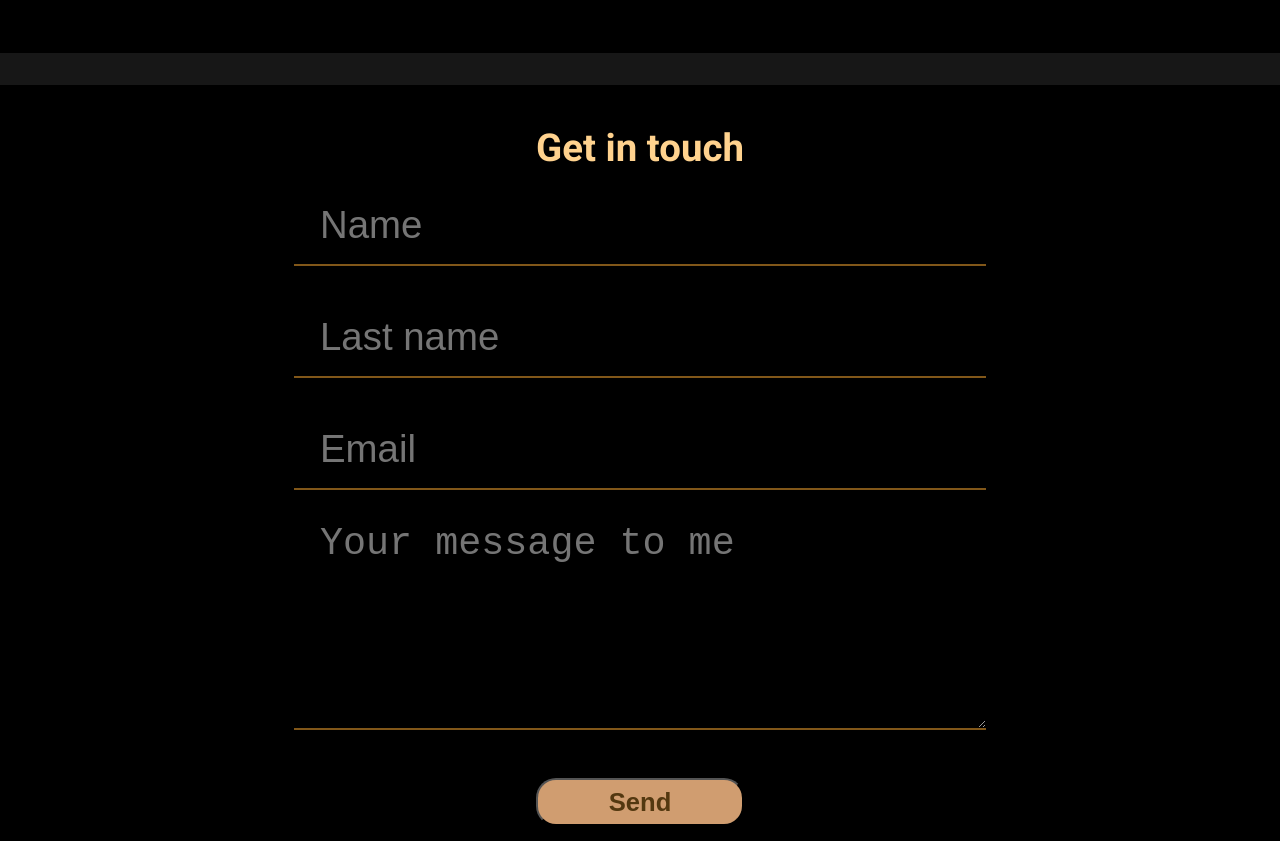
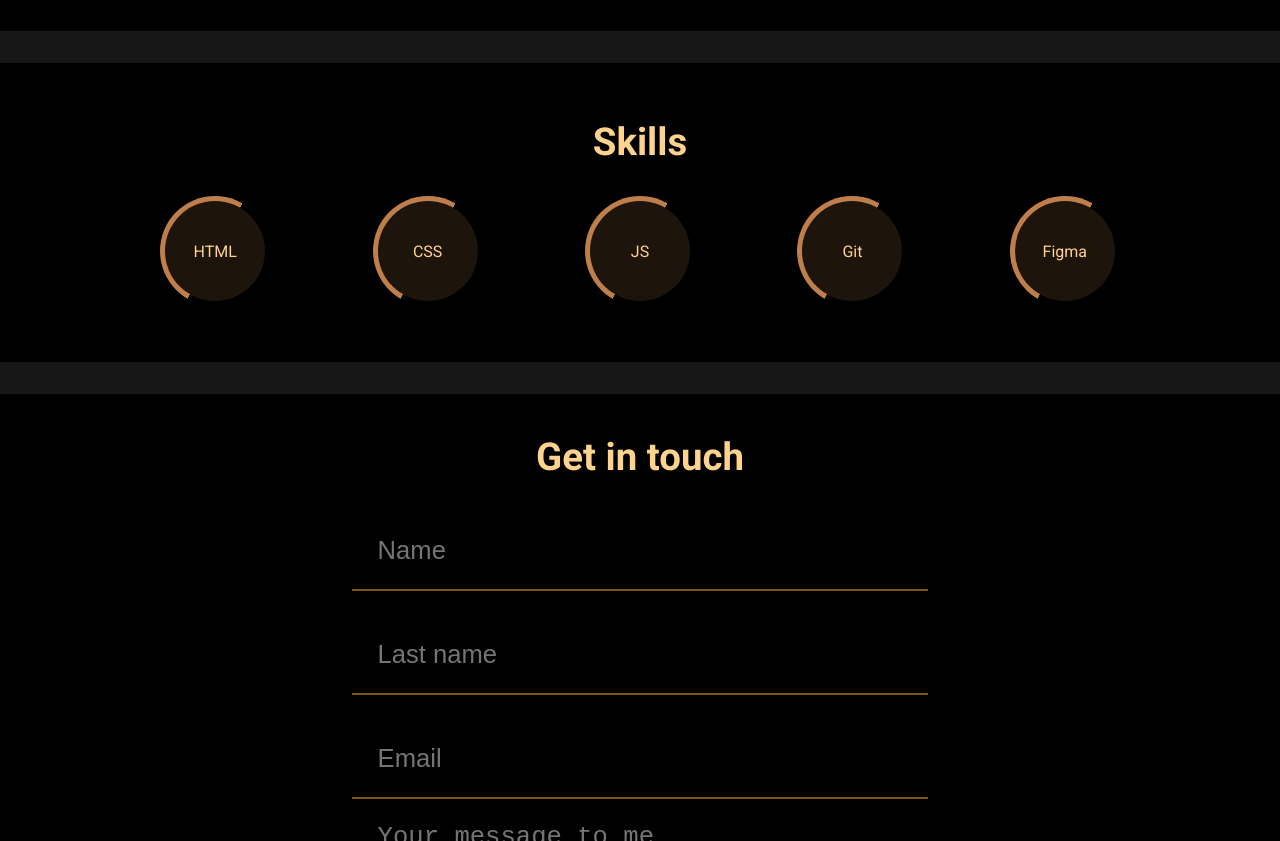
Before and after one commit to rusjah/myPortfolio, a plain HTML site: page index.html in a window 1280 px wide. Shown: the part 1959-2800 px from the top of the page. Drawn offline with Linux system fonts and the light colour scheme; a web font is replaced by a local one.

Commit message:
made html and css for skills  section

```diff
--- a/index.html
+++ b/index.html
@@ -34,7 +34,7 @@
     <section id="about" class="about">
         <h3>About Me</h3>
         <p class="about-me">
-            "Hello, my name is Ann Merch, and I am a budding web developer. Despite being relatively new to the field, I have gained practical experience in <strong>HTML, CSS, and JavaScript</strong>. My hands-on work with <strong>Git and Figma</strong> has allowed me to contribute to the creation of functional and visually appealing websites. <br>
+            Hello, my name is Ann Merch, and I am a budding web developer. Despite being relatively new to the field, I have gained practical experience in <strong>HTML, CSS, and JavaScript</strong>. My hands-on work with <strong>Git and Figma</strong> has allowed me to contribute to the creation of functional and visually appealing websites. <br>
             What sets me apart is not just my interest but my genuine excitement for learning and growth in the dynamic world of web development. I am committed to continually expanding my skill set and staying updated with the latest industry trends. <br>
             Outside the realm of coding, I find joy in exploring literature, immersing myself in various genres of music, and occasionally embarking on invigorating mountain hikes. These experiences not only enrich my life but also contribute to a well-rounded perspective that I bring to my work.
         </p>
@@ -138,7 +138,27 @@
             <span class="dot"></span>
         </div>
 
+    </section>
 
+    <section class="skills">
+        <h3>Skills</h3>
+        <div class="skills-wrap">
+            <div class="skill-border">
+                <div class="skill">HTML</div>
+            </div>
+            <div class="skill-border">
+                <div class="skill">CSS</div>
+            </div>
+            <div class="skill-border">
+                <div class="skill">JS</div>
+            </div>
+            <div class="skill-border">
+                <div class="skill">Git</div>
+            </div>
+            <div class="skill-border">
+                <div class="skill">Figma</div>
+            </div>
+        </div>
     </section>
 
     <section id="contact" class="contact">
--- a/style.css
+++ b/style.css
@@ -158,7 +158,7 @@ h2 {
     opacity: 0.7;
 }
 
-.about, .contact, .projects {
+.about, .contact, .projects, .skills {
     width: 100%;
     display: flex;
     flex-direction: column;
@@ -237,6 +237,7 @@ h2 {
     background-color: transparent;
     border: none;
     border-bottom:2px solid #815719;
+    color: var(--main-color)
 }
 
 .form textarea {
@@ -246,14 +247,15 @@ h2 {
     background-color: transparent;
     border: none;
     border-bottom:2px solid #815719;
+    color: var(--main-color)
 }
 
 .form button {
-    width: 50%;
-    height: 4vh;
+    width: 40%;
+    height: 5vh;
     border-radius: 20px;
     font-weight: bolder;
-    font-size: 4vw;
+    font-size: 5vw;
     color: #533810;
     background-color: #d09d70;
 }
@@ -387,7 +389,33 @@ h2 {
     }
 } */
 
+.skills-wrap {
+    width: 100%;
+    display: flex;
+    justify-content: center;
+    gap: 8vw;
+    flex-wrap: wrap;
+}
 
+.skill {
+    width: 80px;
+    height: 80px;
+    border-radius: 50%;
+    display: flex;
+    justify-content: center;
+    align-items: center;
+    background-color: rgb(29, 20, 12)
+  }
+
+  .skill-border {
+    display: flex;
+    justify-content: center;
+    align-items: center;
+    width: 90px;
+    height: 90px;
+    border-radius: 100%;
+    background: linear-gradient(120deg, hsl(27, 48%, 52%) 50%, transparent 50%);
+  }
 
 
 @media only screen and (min-width: 768px) {
@@ -424,12 +452,12 @@ h2 {
         height: 28vh;
     }
 
-    .about {
+    .about, .skills {
         gap: 4vh;
         padding: 7vh 7vw;
     }
 
-    .about h3, .contact h3, .projects h3 {
+    .about h3, .contact h3, .projects h3,  .skills h3 {
         font-size: 3vw;
     }
 
@@ -466,6 +494,17 @@ h2 {
     .projects {
         padding: 7vh 7vw;
     }
+
+    .skill {
+        width: 100px;
+        height: 100px;
+      }
+
+      .skill-border {
+        width: 110px;
+        height: 110px;
+      }
+
 }
 
 
@@ -530,17 +569,28 @@ h2 {
         height: 4vh;
     }
 
+    .title {
+        font-size: 2vw;
+    }
+
+    .content {
+        font-size: 1.5vw;
+    }
+
     .form {
-        width: 60%;
-        gap: 4vh;
+        padding-top: 2vh;
+        width: 50%;
+        gap: 3vh;
     }
 
     .form input {
         height: 10vh;
+        font-size: 2vw;
     }
 
     .form textarea {
-        height: 26vh;
+        height: 16vh;
+        font-size: 2vw;
     }
 
     .form button {
@@ -557,7 +607,6 @@ h2 {
     .pr-list{
         height: 44vh;
     }
-
 
     .project {
         width: 50%;
```
